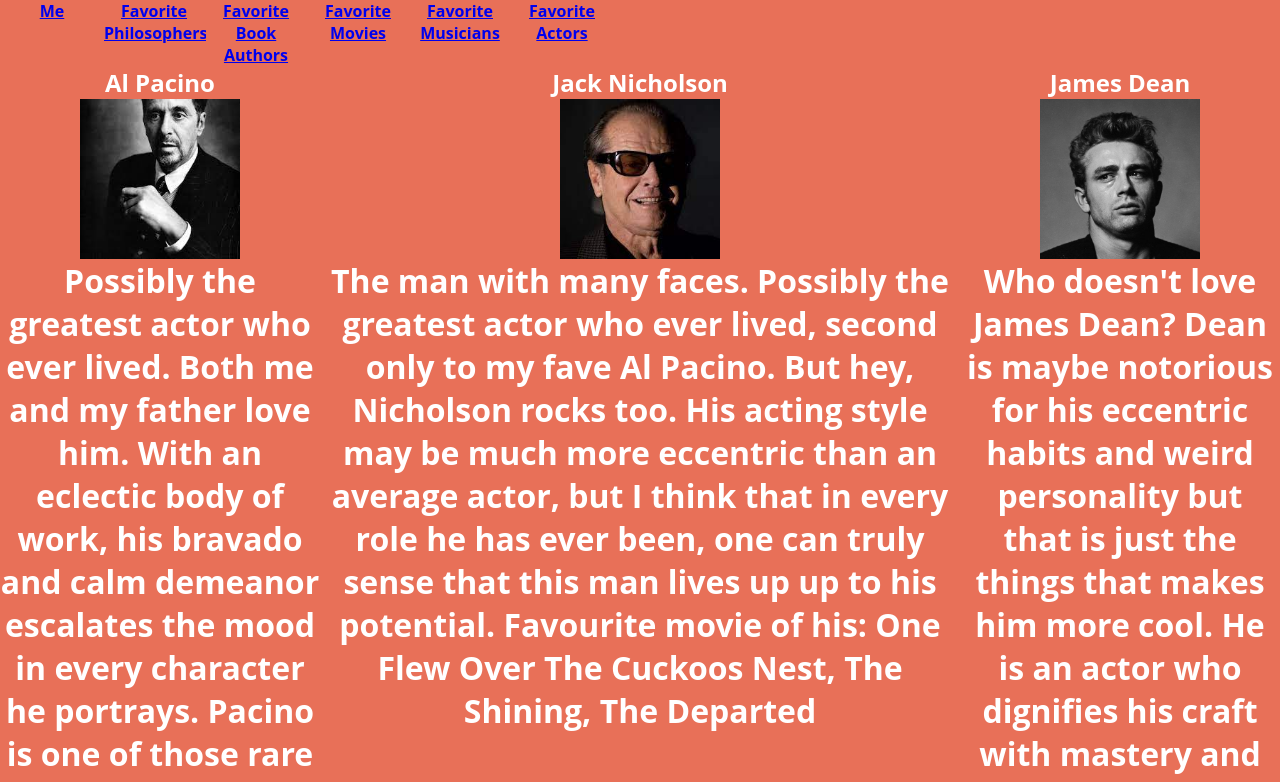
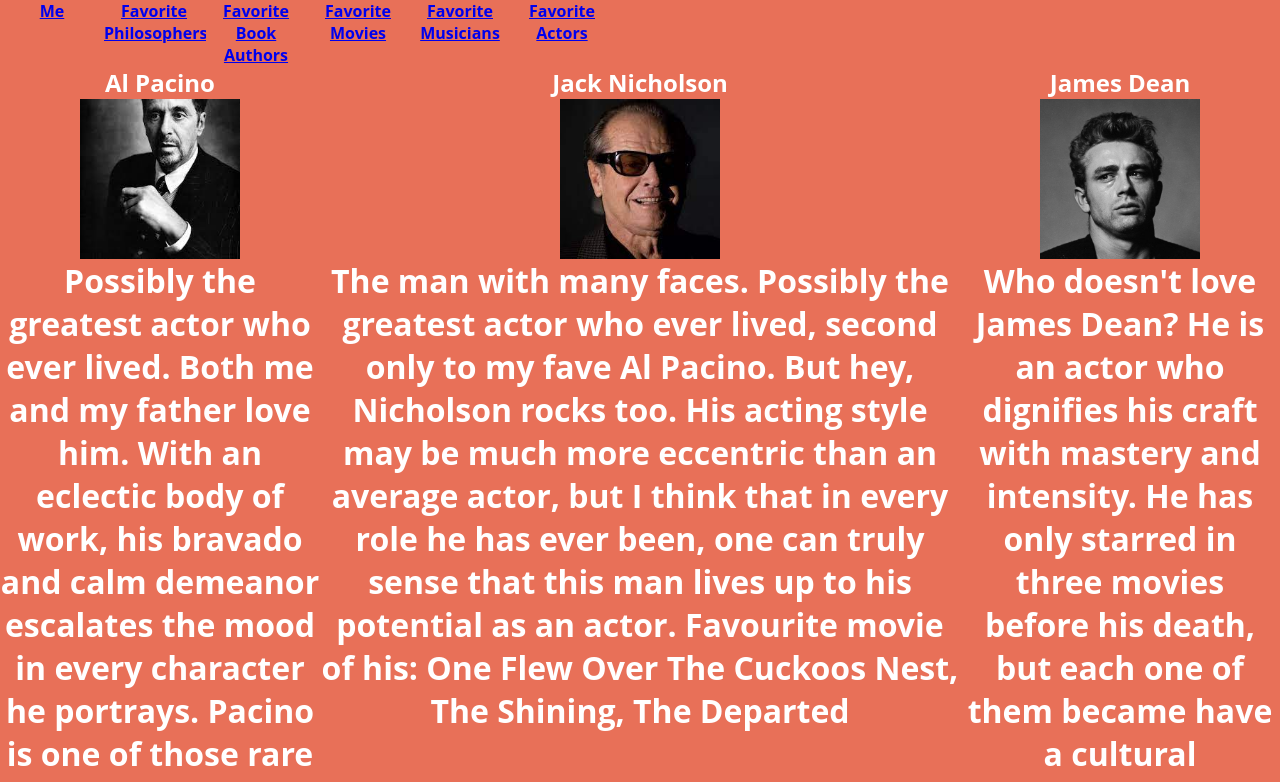
Before and after one commit to RhyssAbao/RhyssAbao, a plain HTML site: page Link5.html in a window 1280 px wide. Shown: the top 782 px of the page. Drawn offline with Linux system fonts and the light colour scheme.

Commit message:
Update Link5.html

```diff
--- a/Link5.html
+++ b/Link5.html
@@ -110,17 +110,17 @@ display:block;
 <div align="center" class="content-1">
 <h2> Al Pacino</h2>
 <img src=pacino.jpg height= 160px>
-<h1> Possibly the greatest actor who ever lived. Both me and my father love him. With an eclectic body of work, his bravado and calm demeanor escalates the mood in every character he portrays. Pacino is one of those rare talents, that fortifies every film his in. Favourite movie of his: The Godfather, Dog Day Afternoon, Scarface</h1>
+<h1> Possibly the greatest actor who ever lived. Both me and my father love him. With an eclectic body of work, his bravado and calm demeanor escalates the mood in every character he portrays. Pacino is one of those rare talents that fortifies every film his in. Favourite movie of his: The Godfather, Dog Day Afternoon, Scarface</h1>
 </div>
 <div align="center" class="content-2">
 <h2> Jack Nicholson</h2>
 <img src=nicholson.jpg height= 160px>
-<h1> The man with many faces. Possibly the greatest actor who ever lived, second only to my fave Al Pacino. But hey, Nicholson rocks too. His acting style may be much more eccentric than an average actor, but I think that in every role he has ever been, one can truly sense that this man lives up up to his potential. Favourite movie of his: One Flew Over The Cuckoos Nest, The Shining, The Departed</h1>
+<h1> The man with many faces. Possibly the greatest actor who ever lived, second only to my fave Al Pacino. But hey, Nicholson rocks too. His acting style may be much more eccentric than an average actor, but I think that in every role he has ever been, one can truly sense that this man lives up to his potential as an actor. Favourite movie of his: One Flew Over The Cuckoos Nest, The Shining, The Departed</h1>
 </div>
 <div align="center" class="content-3">
 <h2> James Dean</h2>
 <img src=dean.jpg height= 160px>
-<h1> Who doesn't love James Dean? Dean is maybe notorious for his eccentric habits and weird personality but that is just the things that makes him more cool. He is an actor who dignifies his craft with mastery and intensity. He has only starred three movies, before his death but each one of them became pinnacles of cinematic history. Favourite movie of his: Rebel Without a Cause</h1>
+<h1> Who doesn't love James Dean? He is an actor who dignifies his craft with mastery and intensity. He has only starred in three movies before his death, but each one of them became have a cultural significance as being grand pieces of cinematic history. Favourite movie of his: Rebel Without a Cause</h1>
 </div>
 </body>
 </html>
```
